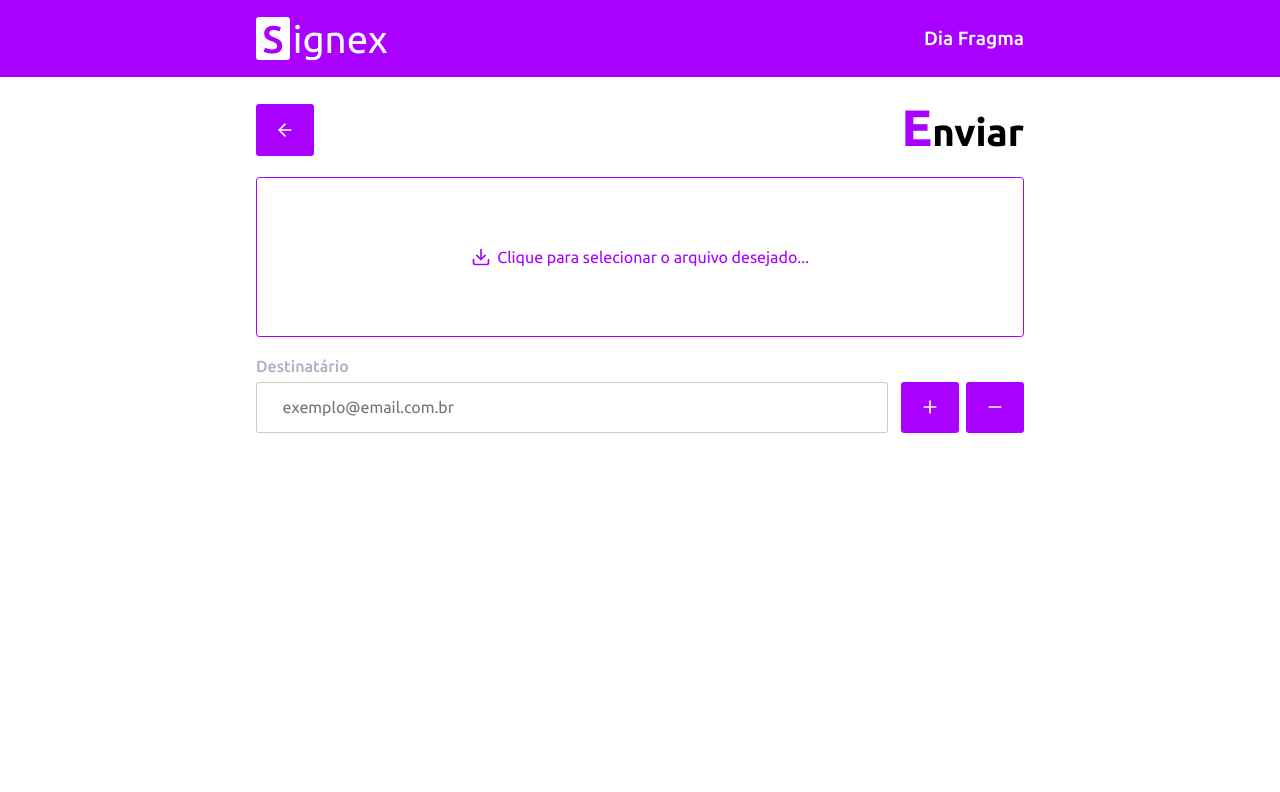
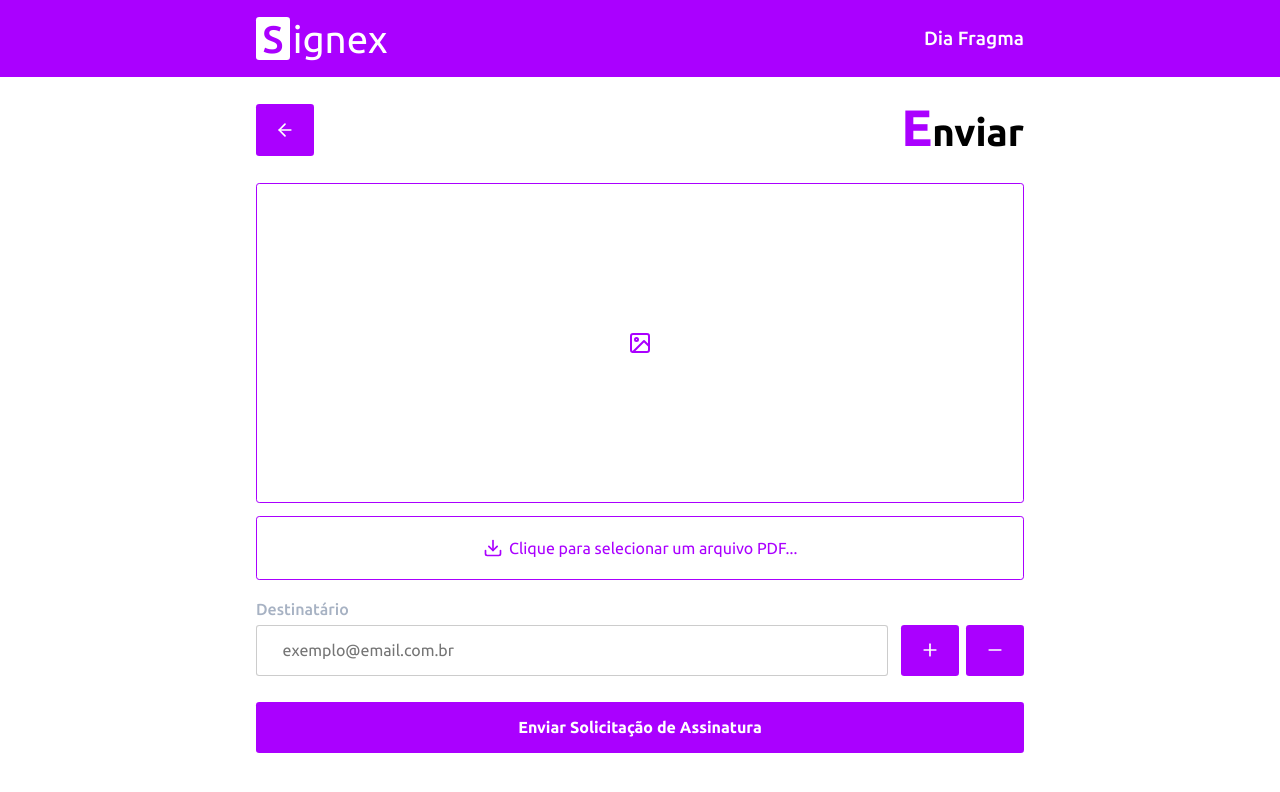
Before and after one commit to SpotifaiI/signex-web, a React (Vite) app: page /send in a window 1280 px wide. Shown: the top 792 px of the page. Built offline with nearby package versions, Linux system fonts and the light colour scheme.

Commit message:
feat: finish styles and logic for send page
Add file upload with preview, to ensure client will send the right file and improve user experiece.

```diff
--- a/src/screens/Send.tsx
+++ b/src/screens/Send.tsx
@@ -1,12 +1,13 @@
-import { useState } from 'react';
+import { ChangeEvent, useState } from 'react';
 import { useNavigate } from 'react-router-dom';
+import { toast } from 'react-toastify';
+import { ArrowLeft, Download, Image, Minus, Plus } from 'react-feather';
 
 import { Title } from '../components/Title.tsx';
 import { ActionButton } from '../components/ActionButton.tsx';
 import { FormInput } from '../components/FormInput.tsx';
 
 import '../styles/screens/Send.css';
-import { ArrowLeft, Download, Minus, Plus } from 'react-feather';
 
 type Email = {
   email: string
@@ -19,21 +20,50 @@ export function Send() {
 
   const navigate = useNavigate();
   const [emails, setEmails] = useState<Email[]>([emptyEmail]);
+  const [doc, setDoc] = useState<File>();
+  const [docPreview, setDocPreview] = useState('');
+  const [hasEmailsToSent, setHasEmailsToSent] = useState(false);
 
   function onBackHandler(): void {
     navigate('/');
   }
 
   function onEmailChange(index: number, value: string): void {
+    let hasFilledEmail = false;
+
     const changedEmails: Email[] = emails.map((info, key) => {
       if (index === key) {
         info.email = value;
       }
 
+      if (info.email) {
+        hasFilledEmail = true;
+      }
+
       return info;
     });
 
+    setHasEmailsToSent(hasFilledEmail);
     setEmails(changedEmails);
+  }
+
+  function onDocInsert(event: ChangeEvent<HTMLInputElement>): void {
+    try {
+      const file = event.target?.files[0];
+
+      if (!file) {
+        throw 'Arquivo inválido para upload!';
+      }
+
+      if ((file!.type ?? '') !== 'application/pdf') {
+        throw 'Apenas arquivos PDF são permitidos!';
+      }
+
+      setDoc(file);
+      setDocPreview(URL.createObjectURL(file));
+    } catch (exception) {
+      toast.error(<>{exception}</>);
+    }
   }
 
   function onAddHandler(): void {
@@ -43,6 +73,20 @@ export function Send() {
   function onRemoveHandler(index: number): void {
     setEmails(emails
       .filter((_, id) => index !== id));
+  }
+
+  function onSubmitHandler(): void {
+    try {
+      if (!doc) {
+        throw 'Insira um arquivo para prosseguir.';
+      }
+
+      if (!hasEmailsToSent) {
+        throw 'Insira pelo menos um e-mail para a solicitação.';
+      }
+    } catch (exception) {
+      toast.error(<>{exception}</>);
+    }
   }
 
   return (
@@ -55,13 +99,23 @@ export function Send() {
       </header>
 
       <form>
-        <section id="send-email-upload">
+        <header className="send-email-upload">
+          <object type="application/pdf" data={docPreview}>
+            <Image />
+          </object>
+        </header>
+
+        <section className="send-email-upload">
           <label htmlFor="send-email-upload-file">
             <Download size={20}/>
-            <span>Clique para selecionar o arquivo desejado...</span>
+            <span>Clique para selecionar um arquivo PDF...</span>
           </label>
 
-          <input type="file" hidden id="send-email-upload-file"/>
+          <input
+            type="file"
+            hidden
+            id="send-email-upload-file"
+            onChange={onDocInsert}/>
         </section>
 
         {emails.map(({ email }, index) => (
@@ -87,7 +141,9 @@ export function Send() {
       </form>
 
       <footer>
-
+        <ActionButton onClick={onSubmitHandler}>
+          Enviar Solicitação de Assinatura
+        </ActionButton>
       </footer>
     </div>
   );
--- a/src/styles/screens/Send.css
+++ b/src/styles/screens/Send.css
@@ -1,4 +1,8 @@
-#send-screen {}
+#send-screen {
+    display: flex;
+    flex-direction: column;
+    gap: 1.6rem;
+}
 
 #send-screen > header {
     display: flex;
@@ -6,27 +10,30 @@
     justify-content: space-between;
 }
 
-#send-screen form {
-    display: flex;
-    flex-direction: column;
-    gap: .8rem;
-    margin-top: 1.2rem;
+.send-email-upload:first-child {
+    height: 20rem;
 }
 
-#send-email-upload {
-    height: 10rem;
-    width: 100%;
-    position: relative;
+.send-email-upload {
+    border: .1rem solid var(--color-primary);
+    border-radius: .2rem;
 }
 
-#send-email-upload label {
+.send-email-upload object {
+    color: var(--color-primary);
+    width: 100%;
+    height: 100%;
+    display: flex;
+    align-items: center;
+    justify-content: center;
+}
+
+.send-email-upload label {
     position: absolute;
     left: 0;
     right: 0;
     top: 0;
     bottom: 0;
-    border: .1rem solid var(--color-primary);
-    border-radius: .2rem;
     cursor: pointer;
     font-size: 1rem;
     display: flex;
@@ -37,7 +44,19 @@
     transition: .3s;
 }
 
-#send-email-upload label:hover {
+#send-screen form {
+    display: flex;
+    flex-direction: column;
+    gap: .8rem;
+}
+
+.send-email-upload {
+    height: 4rem;
+    width: 100%;
+    position: relative;
+}
+
+.send-email-upload label:hover {
     background-color: var(--color-dark);
 }
 
@@ -55,3 +74,8 @@
     gap: .4rem;
     margin-left: .8rem;
 }
+
+#send-screen > footer {
+    display: flex;
+    flex-direction: column;
+}
```
